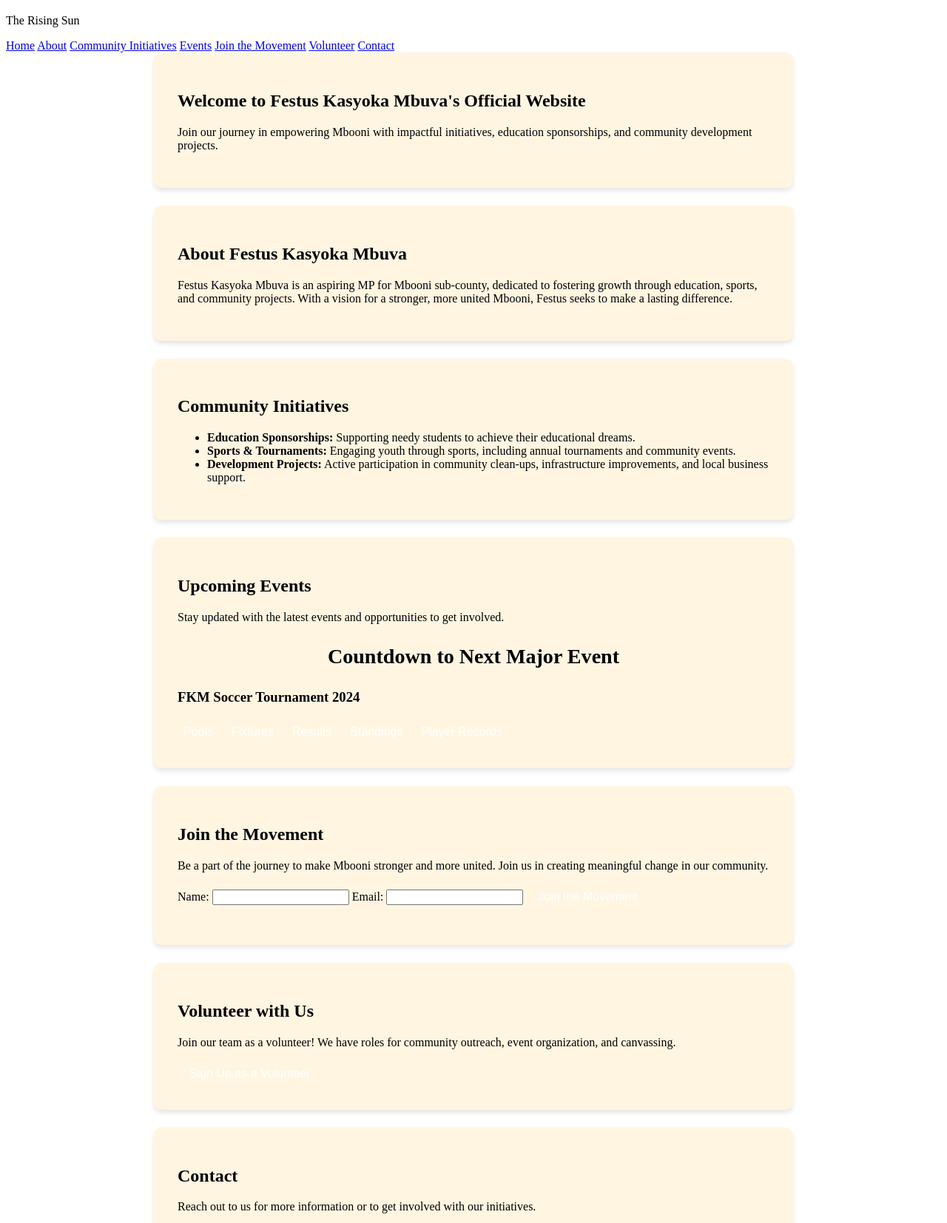
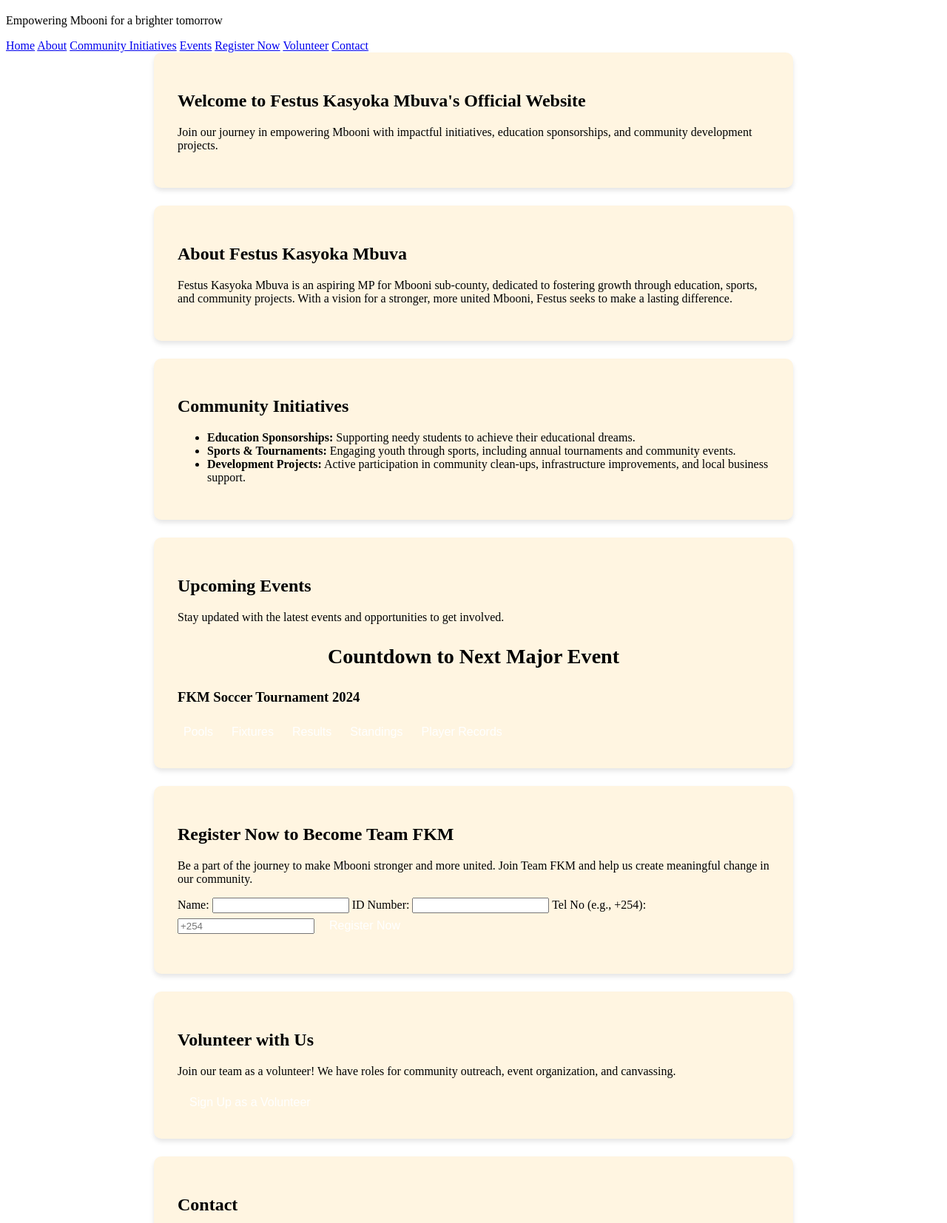
Before and after one commit to ecodes-ltd/festus-kasyoka-mbuva, a plain HTML site: page index.html in a window 1280 px wide. Shown: the part 61-1715 px from the top of the page at 74% size. Drawn offline with Linux system fonts and the light colour scheme; a script that the page names is missing.

Commit message:
Update index.html

```diff
--- a/index.html
+++ b/index.html
@@ -11,32 +11,32 @@
     <!-- Header and Navigation -->
     <header>
         <h1>Festus Kasyoka Mbuva</h1>
-        <p>The Rising Sun</p>
+        <p>Empowering Mbooni for a brighter tomorrow</p>
         <nav>
             <a href="#home">Home</a>
             <a href="#about">About</a>
             <a href="#initiatives">Community Initiatives</a>
             <a href="#events">Events</a>
-            <a href="#join-movement">Join the Movement</a>
+            <a href="#register-now">Register Now</a>
             <a href="#volunteer">Volunteer</a>
             <a href="#contact">Contact</a>
         </nav>
     </header>
 
     <!-- Home Section -->
-    <section id="home">
+    <section id="home" class="content-section">
         <h2>Welcome to Festus Kasyoka Mbuva's Official Website</h2>
         <p>Join our journey in empowering Mbooni with impactful initiatives, education sponsorships, and community development projects.</p>
     </section>
 
     <!-- About Section -->
-    <section id="about">
+    <section id="about" class="content-section">
         <h2>About Festus Kasyoka Mbuva</h2>
         <p>Festus Kasyoka Mbuva is an aspiring MP for Mbooni sub-county, dedicated to fostering growth through education, sports, and community projects. With a vision for a stronger, more united Mbooni, Festus seeks to make a lasting difference.</p>
     </section>
 
     <!-- Community Initiatives Section -->
-    <section id="initiatives">
+    <section id="initiatives" class="content-section">
         <h2>Community Initiatives</h2>
         <ul>
             <li><strong>Education Sponsorships:</strong> Supporting needy students to achieve their educational dreams.</li>
@@ -46,7 +46,7 @@
     </section>
 
     <!-- Events Section -->
-    <section id="events">
+    <section id="events" class="content-section">
         <h2>Upcoming Events</h2>
         <p>Stay updated with the latest events and opportunities to get involved.</p>
         <ul id="event-list"></ul>
@@ -92,22 +92,27 @@
         </div>
     </section>
 
-    <!-- Join the Movement Section -->
-    <section id="join-movement">
-        <h2>Join the Movement</h2>
-        <p>Be a part of the journey to make Mbooni stronger and more united. Join us in creating meaningful change in our community.</p>
-        <form id="movement-form">
+    <!-- Register Now Section -->
+    <section id="register-now" class="content-section">
+        <h2>Register Now to Become Team FKM</h2>
+        <p>Be a part of the journey to make Mbooni stronger and more united. Join Team FKM and help us create meaningful change in our community.</p>
+        <form id="register-form">
             <label for="name">Name:</label>
             <input type="text" id="name" name="name" required>
-            <label for="email">Email:</label>
-            <input type="email" id="email" name="email" required>
-            <button type="submit">Join the Movement</button>
+
+            <label for="id-number">ID Number:</label>
+            <input type="text" id="id-number" name="id-number" required>
+
+            <label for="tel">Tel No (e.g., +254):</label>
+            <input type="tel" id="tel" name="tel" placeholder="+254" required>
+
+            <button type="submit">Register Now</button>
         </form>
-        <p id="movement-status"></p>
+        <p id="register-status"></p>
     </section>
 
     <!-- Volunteer Section -->
-    <section id="volunteer">
+    <section id="volunteer" class="content-section">
         <h2>Volunteer with Us</h2>
         <p>Join our team as a volunteer! We have roles for community outreach, event organization, and canvassing.</p>
         <button onclick="displayVolunteerForm()">Sign Up as a Volunteer</button>
@@ -128,7 +133,7 @@
     </section>
 
     <!-- Contact Section -->
-    <section id="contact">
+    <section id="contact" class="content-section">
         <h2>Contact</h2>
         <p>Reach out to us for more information or to get involved with our initiatives.</p>
         <form id="contact-form">
```
